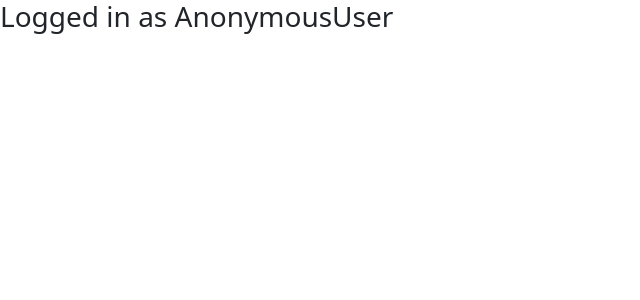
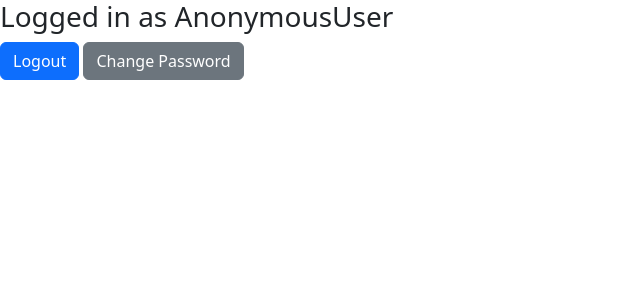
Before and after one commit to lifebelikethat/django-user-auth, a Django app: page /main/home in a window 1280 px wide. Shown: the top 300 px of the page, without its empty margins (0-640 px from the left). Run offline with Django 4.2, Linux system fonts and the light colour scheme; some libraries are stand-ins or nearby versions.

Commit message:
modified styling of templates and added some html stuff

```diff
--- a/django/user/templates/user/ChangePassword.html
+++ b/django/user/templates/user/ChangePassword.html
@@ -10,7 +10,7 @@
                 {{ field.label_tag }}
                 <br>
                 {{ field }}
-                <p style="color:red; display: inline;">
+                <p style="color:red; display: block;">
                 {{ message|get_field:field.name }}
                 </p>
             </div>
--- a/django/user/templates/user/RegisterPage.html
+++ b/django/user/templates/user/RegisterPage.html
@@ -1,5 +1,6 @@
 {% extends 'user/base.html' %}
 {% block content %}
+<div class="container position-absolute top-50 start-50 translate-middle box-container">
   <form method="POST">
     {% csrf_token %}
     {% for field in form %}
@@ -17,4 +18,5 @@
     {% endfor %}
     <button type="submit">Register</button>
   </form>
+</div>
 {% endblock %}
--- a/django/user/templates/user/ResetPasswordEmail.html
+++ b/django/user/templates/user/ResetPasswordEmail.html
@@ -1,5 +1,6 @@
 {% extends 'user/base.html' %}
 {% block content %}
+<div class="container position-absolute top-50 start-50 translate-middle box-container">
   <form method="POST">
     {% csrf_token %}
     {{ form.as_p }}
@@ -8,4 +9,5 @@
     </div>
     <button type="submit">Send Email</button>
   </form>
+</div>
 {% endblock %}
--- a/django/user/templates/user/base.html
+++ b/django/user/templates/user/base.html
@@ -1,4 +1,5 @@
 <!DOCTYPE html>
+{% load static %}
 <html lang="en">
   <head>
     <meta charset="UTF-8">
@@ -6,12 +7,9 @@
     {% load bootstrap5 %}
     {% bootstrap_css %}
     {% bootstrap_javascript %}
+    <link rel="stylesheet" type="text/css" href={% static 'css/styles.css' %}>
   </head>
   <body>
-    {% if user.is_authenticated %}
-      <a href="/user/logout">logout</a>
-    {% endif %}
-
     {% block content %}
     {% endblock %}
   </body>
--- a/django/user/templates/user/home.html
+++ b/django/user/templates/user/home.html
@@ -1,4 +1,11 @@
 {% extends 'user/base.html' %}
 {% block content %}
 <h3>Logged in as {{ user }}</h3>
+<a href={% url 'logout' %} style="text-decoration: none;">
+  <button class="btn btn-primary">Logout</button>
+</a>
+
+<a href={% url 'change-password' %} style="text-decoration: none;">
+  <button class="btn btn-secondary" href={% url 'change-password' %}>Change Password</button>
+</a>
 {% endblock %}
```
Also changed, not shown: django/user/templates/user/loginPage.html (+7 -7 lines). Lines whose indentation alone changed are shown as unchanged.
